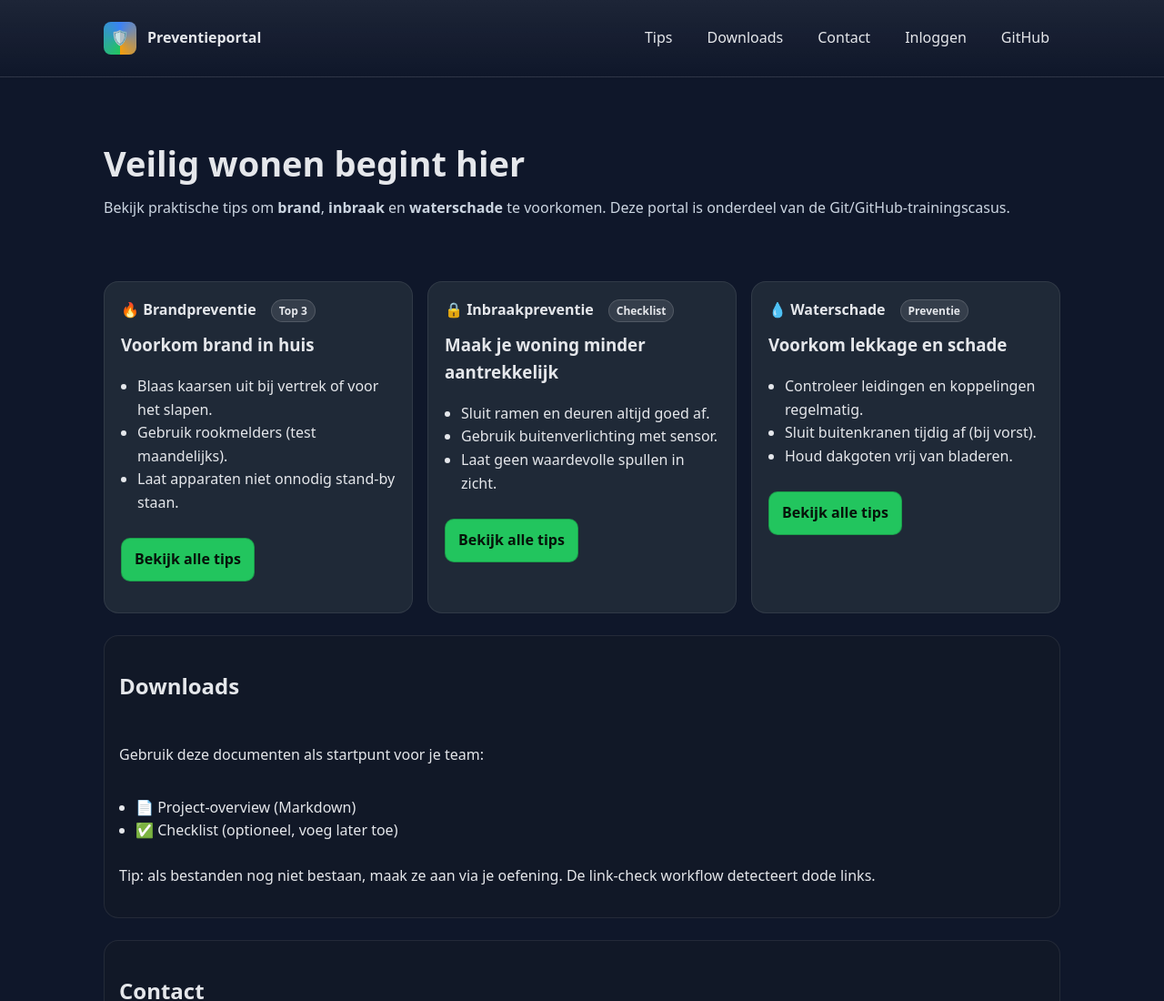
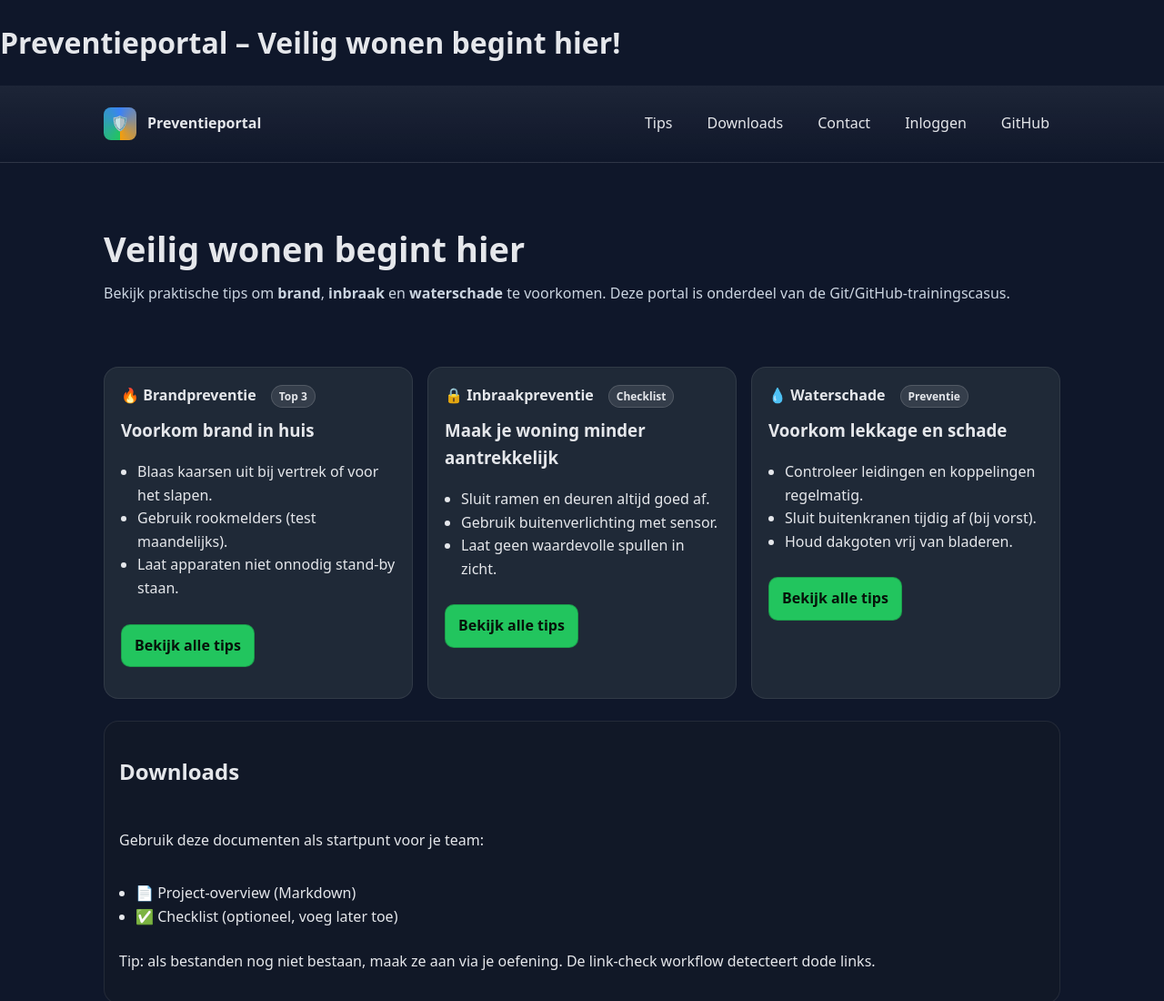
Before and after one commit to Lisette19/Preventieportaal-Achmea, a plain HTML site: page docs/index.html in a window 1280 px wide. Shown: the top 1100 px of the page at 91% size. Drawn offline with Linux system fonts and the light colour scheme.

Commit message:
Voeg header toe: veilig wonen begint hier

```diff
--- a/docs/index.html
+++ b/docs/index.html
@@ -1,4 +1,6 @@
 <!doctype html>
+<h1>Preventieportal – Veilig wonen begint hier!</h1>
+
 <html lang="nl">
 <head>
   <meta charset="utf-8" />
```
